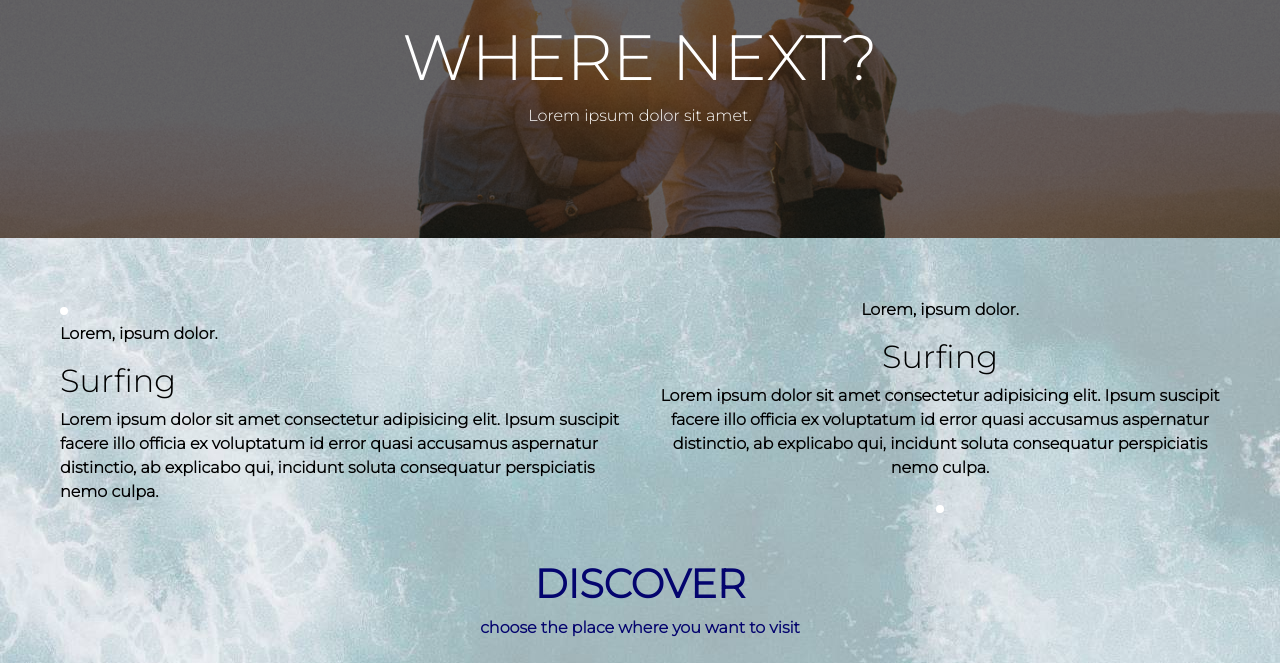
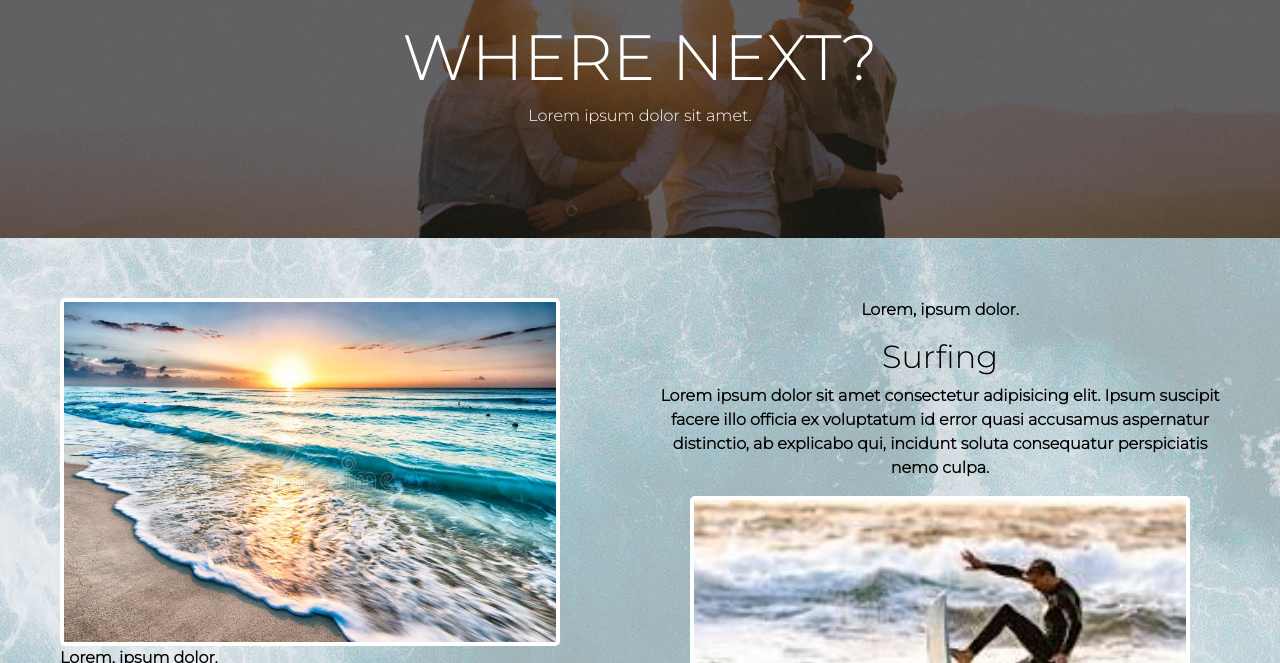
Before and after one commit to niranjana001/website, a plain HTML site: page index.html in a window 1280 px wide. Shown: the part 62-725 px from the top of the page. Drawn offline with nearby package versions, Linux system fonts and the light colour scheme; the site is published under a folder, as on GitHub Pages, so addresses that start at the root find nothing; a web font is replaced by a local one.

Commit message:
Update index.html

```diff
--- a/index.html
+++ b/index.html
@@ -32,7 +32,7 @@
     <div class="content">
         <div class="upper-content">
             <div class="content-left">
-                <img src="/images/contentleft.jpg" alt="">
+                <img src="./images/contentleft.jpg" alt="">
                 <p>Lorem, ipsum dolor.</p>
                 <h2>Surfing</h2>
                 <p>Lorem ipsum dolor sit amet consectetur adipisicing elit. Ipsum suscipit facere illo officia ex voluptatum id error quasi accusamus aspernatur distinctio, ab explicabo qui, incidunt soluta consequatur perspiciatis nemo culpa.</p>
@@ -42,7 +42,7 @@
                 <p>Lorem, ipsum dolor.</p>
                 <h2>Surfing</h2>
                 <p>Lorem ipsum dolor sit amet consectetur adipisicing elit. Ipsum suscipit facere illo officia ex voluptatum id error quasi accusamus aspernatur distinctio, ab explicabo qui, incidunt soluta consequatur perspiciatis nemo culpa.</p>
-                <img src="/images/contentright.jpeg" alt="">
+                <img src="./images/contentright.jpeg" alt="">
             </div>
         </div>
 
```
